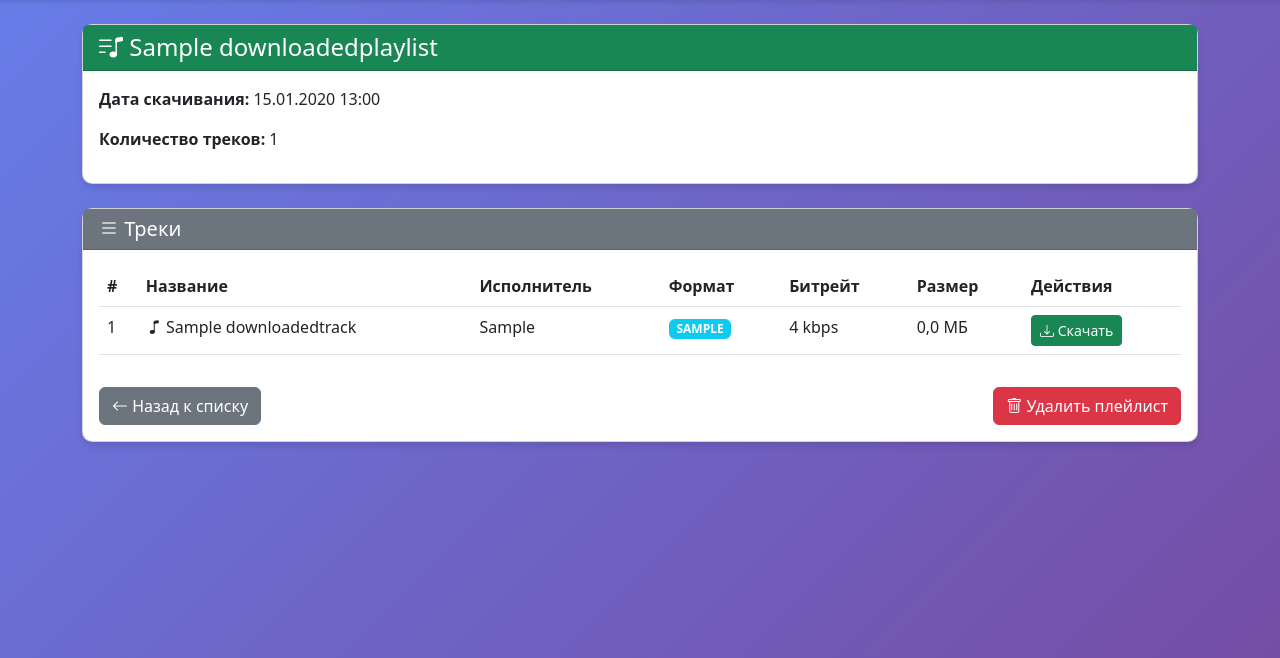
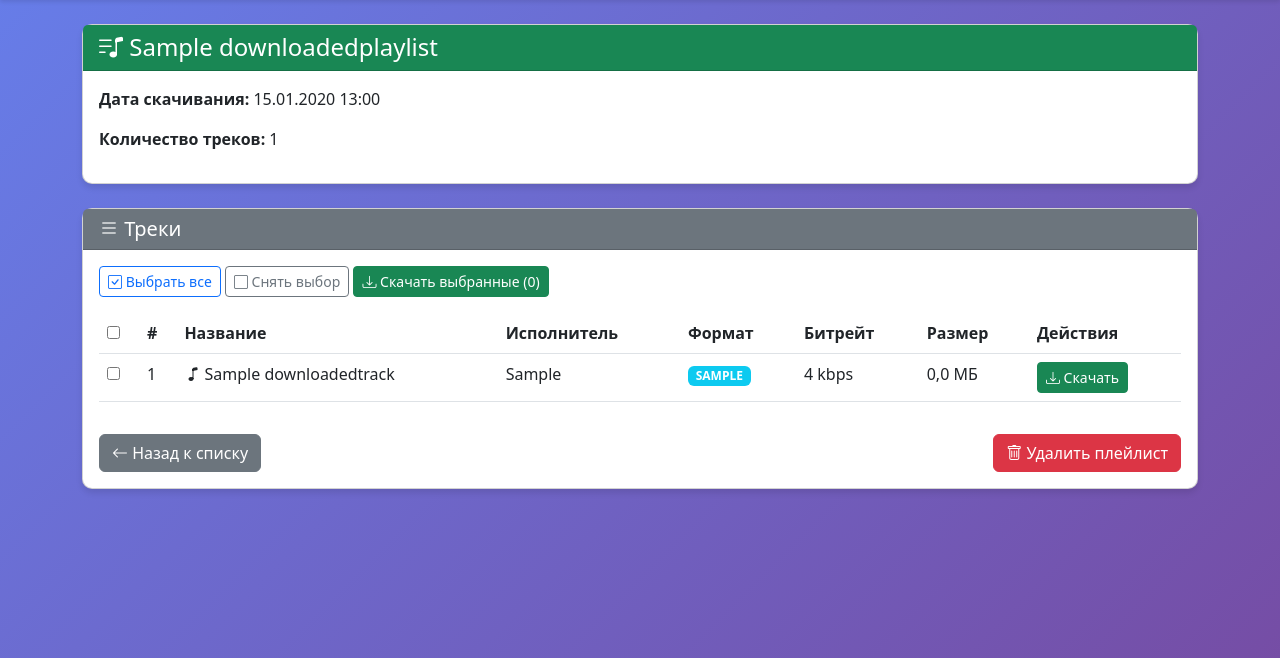
Before and after one commit to m1ckk3y/yandex-music-downloader, a Django app: page /downloaded/1/ in a window 1280 px wide. Shown: the part 56-714 px from the top of the page. Run offline with Django 5.2, Linux system fonts and the light colour scheme; a user stored in the database is signed in; tables that the repository leaves empty hold one stand-in row (values such as "Sample post").

Commit message:
Add bulk download with checkboxes for downloaded tracks
- Add checkboxes for track selection in downloaded playlist view
- Add 'Select All' and 'Deselect All' buttons
- Add 'Download Selected' button with counter
- Implement bulk download via hidden iframes with delay
- Shows alert when download starts for selected tracks
- Allows downloading multiple tracks without clicking each one

```diff
--- a/music_downloader/templates/music_downloader/downloaded_playlist_detail.html
+++ b/music_downloader/templates/music_downloader/downloaded_playlist_detail.html
@@ -25,10 +25,27 @@
             </div>
             <div class="card-body">
                 {% if tracks %}
+                <form id="downloadForm" method="post" action="#">
+                    {% csrf_token %}
+                    <div class="mb-3">
+                        <button type="button" class="btn btn-sm btn-outline-primary" onclick="selectAll()">
+                            <i class="bi bi-check-square"></i> Выбрать все
+                        </button>
+                        <button type="button" class="btn btn-sm btn-outline-secondary" onclick="deselectAll()">
+                            <i class="bi bi-square"></i> Снять выбор
+                        </button>
+                        <button type="button" class="btn btn-sm btn-success" onclick="downloadSelected()">
+                            <i class="bi bi-download"></i> Скачать выбранные (<span id="selectedCount">0</span>)
+                        </button>
+                    </div>
+
                     <div class="table-responsive">
                         <table class="table table-hover">
                             <thead>
                                 <tr>
+                                    <th style="width: 40px;">
+                                        <input type="checkbox" id="selectAllCheckbox" onchange="toggleAll(this)">
+                                    </th>
                                     <th>#</th>
                                     <th>Название</th>
                                     <th>Исполнитель</th>
@@ -41,6 +58,9 @@
                             <tbody>
                                 {% for track in tracks %}
                                 <tr>
+                                    <td>
+                                        <input type="checkbox" class="track-checkbox" value="{{ track.id }}" onchange="updateSelectedCount()">
+                                    </td>
                                     <td>{{ forloop.counter }}</td>
                                     <td><i class="bi bi-music-note"></i> {{ track.title }}</td>
                                     <td>{{ track.artist }}</td>
@@ -63,6 +83,7 @@
                             </tbody>
                         </table>
                     </div>
+                </form>
                 {% else %}
                 <p class="text-center text-muted">Нет треков</p>
                 {% endif %}
@@ -108,4 +129,79 @@
         </div>
     </div>
 </div>
+
+<script>
+function updateSelectedCount() {
+    const checkboxes = document.querySelectorAll('.track-checkbox:checked');
+    document.getElementById('selectedCount').textContent = checkboxes.length;
+
+    // Update "select all" checkbox state
+    const allCheckboxes = document.querySelectorAll('.track-checkbox');
+    const selectAllCheckbox = document.getElementById('selectAllCheckbox');
+    selectAllCheckbox.checked = checkboxes.length === allCheckboxes.length && allCheckboxes.length > 0;
+}
+
+function toggleAll(checkbox) {
+    const checkboxes = document.querySelectorAll('.track-checkbox');
+    checkboxes.forEach(cb => cb.checked = checkbox.checked);
+    updateSelectedCount();
+}
+
+function selectAll() {
+    const checkboxes = document.querySelectorAll('.track-checkbox');
+    checkboxes.forEach(cb => cb.checked = true);
+    document.getElementById('selectAllCheckbox').checked = true;
+    updateSelectedCount();
+}
+
+function deselectAll() {
+    const checkboxes = document.querySelectorAll('.track-checkbox');
+    checkboxes.forEach(cb => cb.checked = false);
+    document.getElementById('selectAllCheckbox').checked = false;
+    updateSelectedCount();
+}
+
+function downloadSelected() {
+    const checkboxes = document.querySelectorAll('.track-checkbox:checked');
+
+    if (checkboxes.length === 0) {
+        alert('Выберите хотя бы один трек для скачивания');
+        return;
+    }
+
+    // Download each selected track
+    let downloaded = 0;
+    const total = checkboxes.length;
+
+    checkboxes.forEach((checkbox, index) => {
+        const trackId = checkbox.value;
+        const downloadUrl = `/download-file/${trackId}/`;
+
+        // Create hidden iframe for download
+        setTimeout(() => {
+            const iframe = document.createElement('iframe');
+            iframe.style.display = 'none';
+            iframe.src = downloadUrl;
+            document.body.appendChild(iframe);
+
+            // Remove iframe after download starts
+            setTimeout(() => {
+                document.body.removeChild(iframe);
+            }, 1000);
+
+            downloaded++;
+            if (downloaded === total) {
+                setTimeout(() => {
+                    alert(`Скачивание ${total} треков начато`);
+                }, 500);
+            }
+        }, index * 300); // Delay between downloads to avoid overwhelming browser
+    });
+}
+
+// Initialize count on page load
+document.addEventListener('DOMContentLoaded', function() {
+    updateSelectedCount();
+});
+</script>
 {% endblock %}
```
Lines whose indentation alone changed are shown as unchanged.
